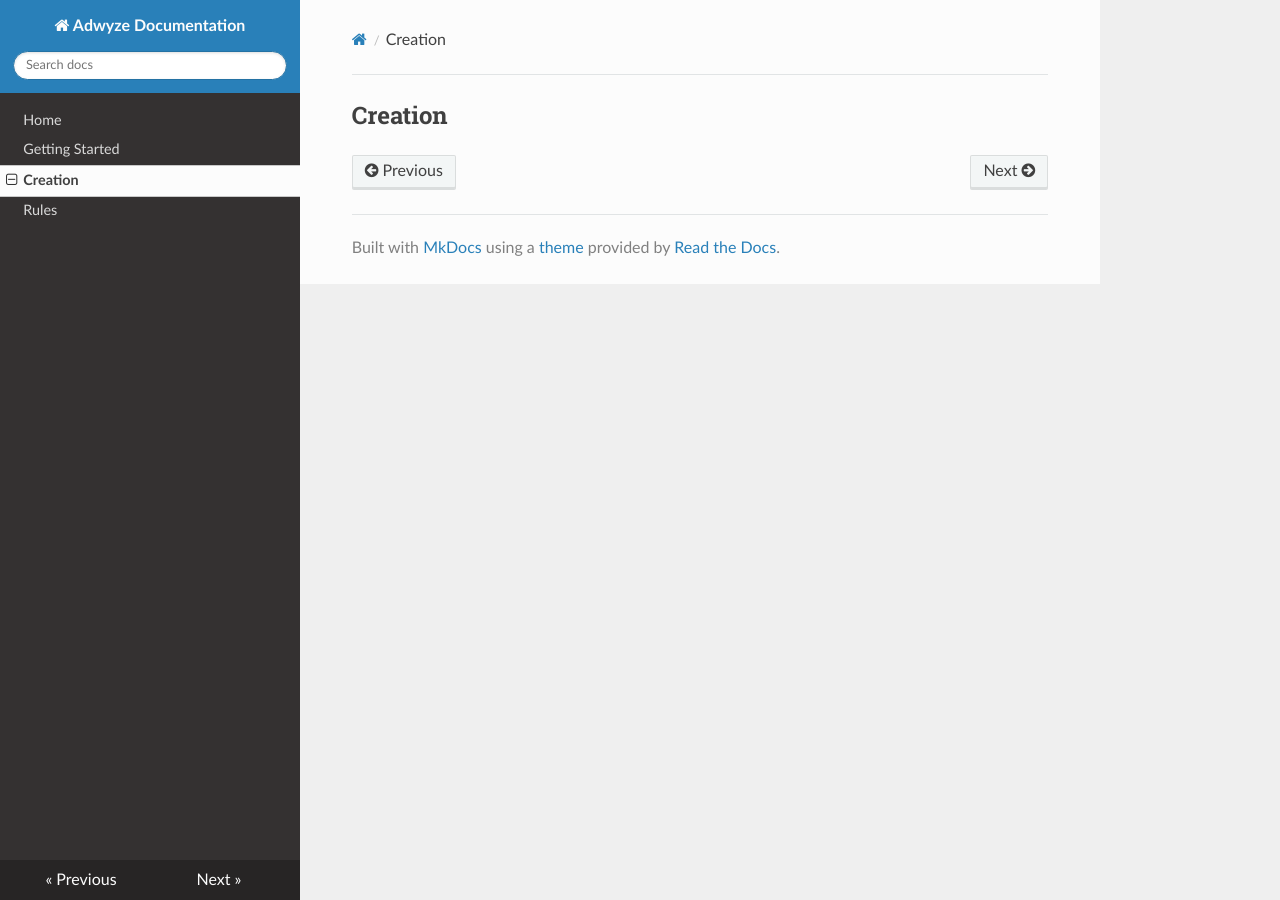
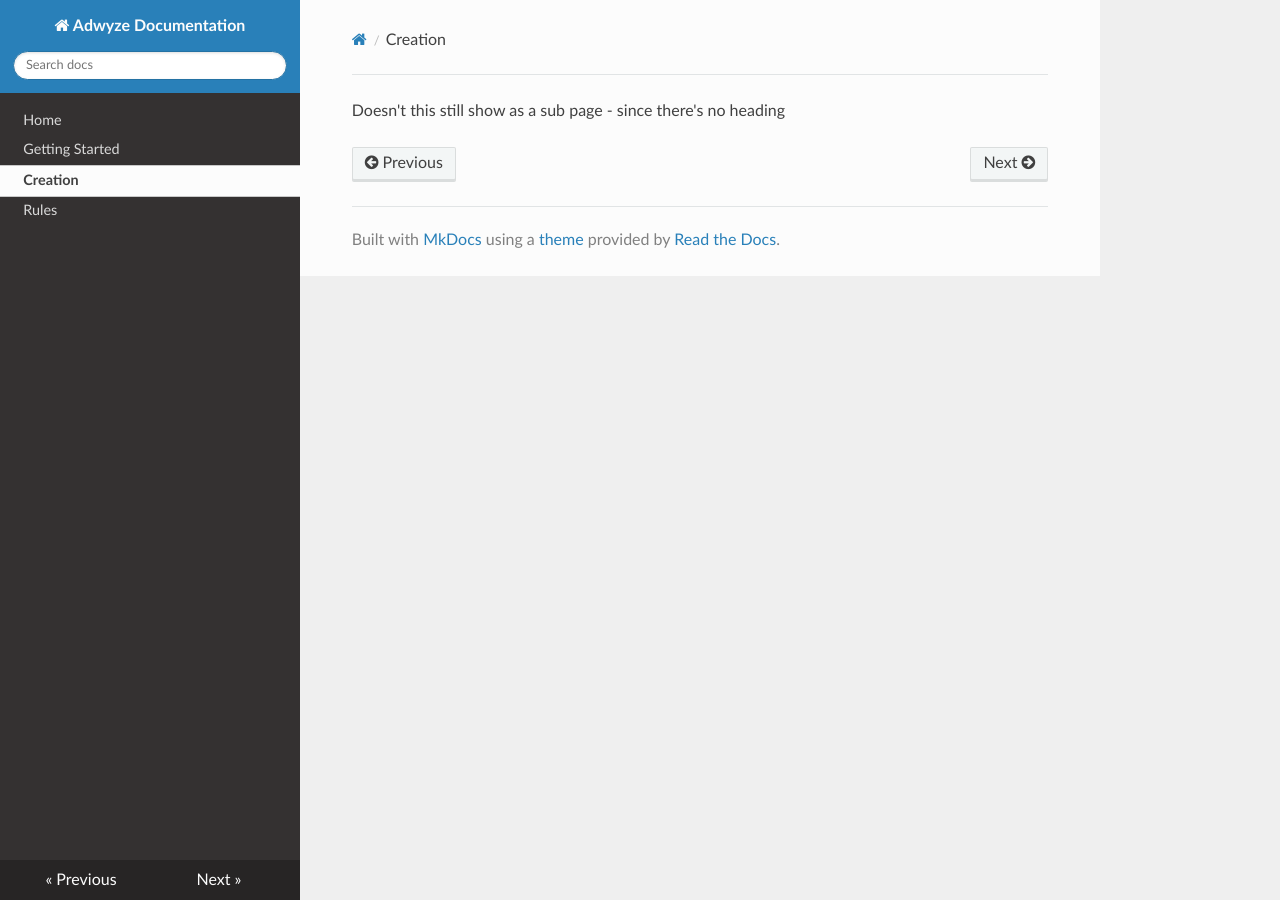
Before and after one commit to adwyze/faqs, an MkDocs documentation site: the page built from docs/creation.md, in a window 1280 px wide. Built offline with MkDocs 1.6.1, drawn with Linux system fonts in a browser that asks for light colours; nearby versions of some CDN libraries; old or Windows-style settings are respelled for this version of MkDocs.

Commit message:
Update creation.md

```diff
--- a/docs/creation.md
+++ b/docs/creation.md
@@ -1 +1 @@
-## Creation
+Doesn't this still show as a sub page - since there's no heading
```
